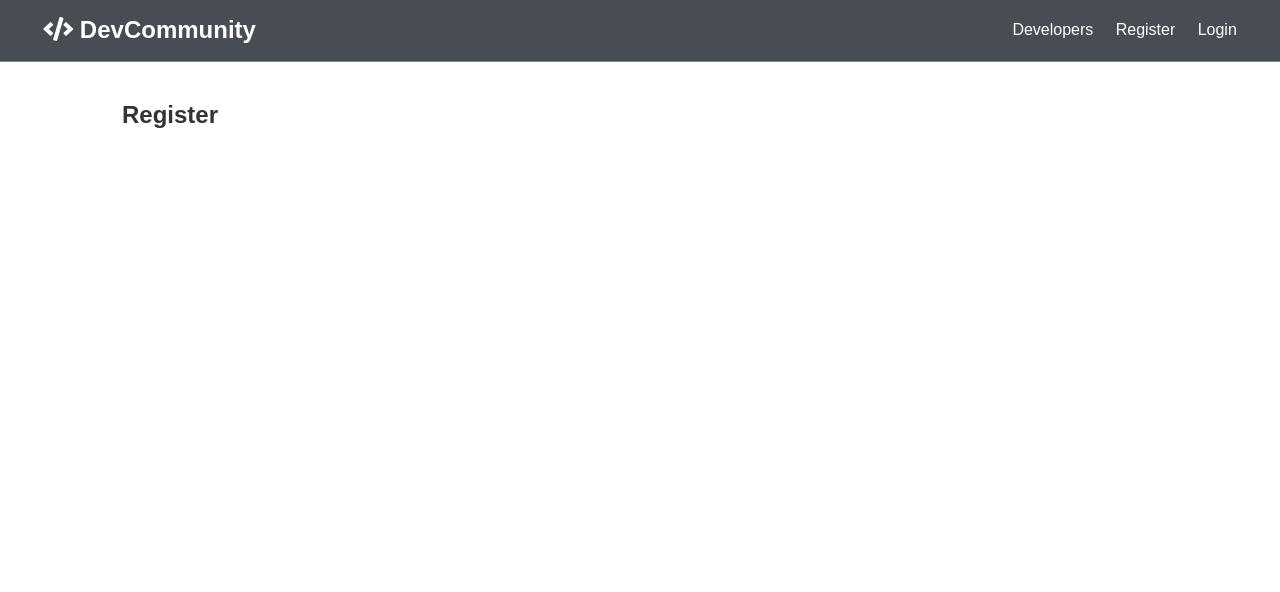
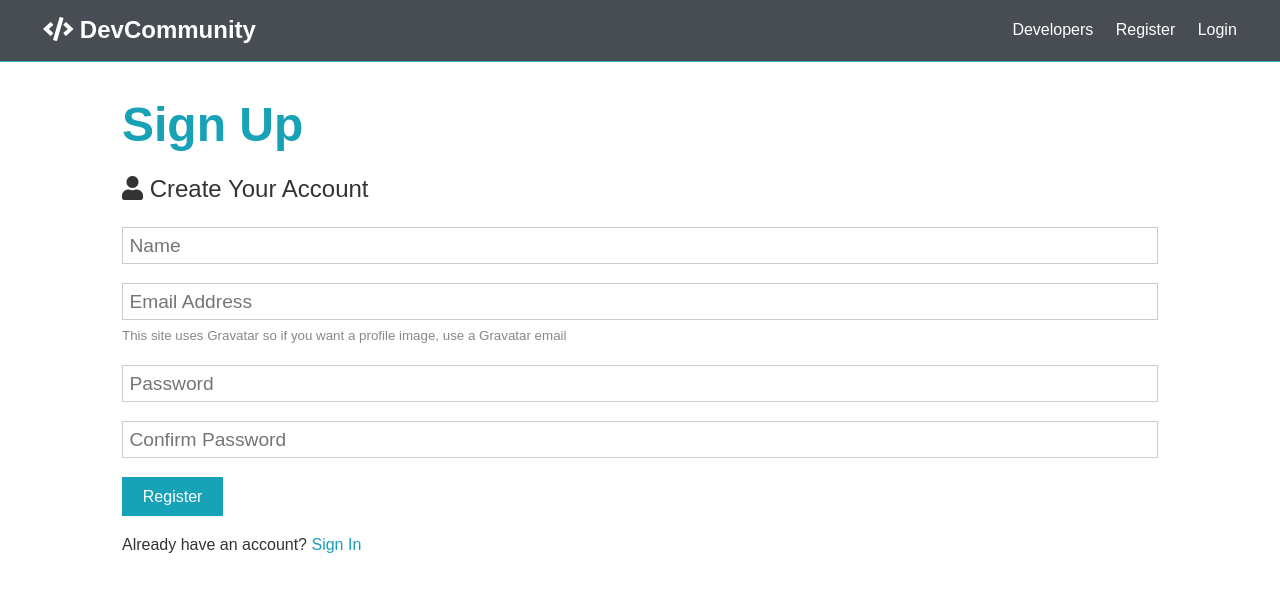
Before and after one commit to shabbir-ahmed/social-network, a React (Create React App) app in the folder frontend/: page /register in a window 1280 px wide. Shown: the top 592 px of the page. Built offline with nearby package versions, Linux system fonts and the light colour scheme.

Commit message:
registration form state management

```diff
--- a/frontend/src/components/auth/Register.js
+++ b/frontend/src/components/auth/Register.js
@@ -1,9 +1,117 @@
-import React from "react";
+import React, { useState } from "react";
+import axios from "axios";
+
+const INTIAL_STATE = {
+	name: "",
+	email: "",
+	password: "",
+	confirmPassword: "",
+};
 
 const Register = () => {
+	const [formData, setFormData] = useState(INTIAL_STATE);
+
+	const { name, email, password, confirmPassword } = formData;
+
+	const formHandling = (e) => {
+		setFormData({ ...formData, [e.target.name]: e.target.value });
+		// console.log(formData);
+	};
+
+	const onSubmit = async (e) => {
+		e.preventDefault();
+		if (password !== confirmPassword) {
+			console.log("Password doesn't match");
+		} else {
+			// console.log(formData);
+			const newUser = {
+				name,
+				email,
+				password,
+			};
+
+			try {
+				const config = {
+					headers: {
+						"Content-Type": "application/json",
+					},
+				};
+
+				const body = JSON.stringify(newUser);
+
+				const res = await axios.post("/api/users", body, config);
+
+				console.log(res.data);
+
+				// setFormData(INTIAL_STATE);
+			} catch (err) {
+				console.error(err.response.data);
+			}
+		}
+	};
+
 	return (
 		<section className="container">
-			<h1>Register</h1>
+			<h1 className="large text-primary">Sign Up</h1>
+			<p className="lead">
+				<i className="fas fa-user"></i> Create Your Account
+			</p>
+			<form className="form" onSubmit={(e) => onSubmit(e)}>
+				<div className="form-group">
+					<input
+						type="text"
+						placeholder="Name"
+						name="name"
+						value={name}
+						onChange={(e) => formHandling(e)}
+						required
+					/>
+				</div>
+				<div className="form-group">
+					<input
+						type="email"
+						placeholder="Email Address"
+						name="email"
+						value={email}
+						onChange={(e) => formHandling(e)}
+						required
+					/>
+					<small className="form-text">
+						This site uses Gravatar so if you want a profile image,
+						use a Gravatar email
+					</small>
+				</div>
+				<div className="form-group">
+					<input
+						type="password"
+						placeholder="Password"
+						name="password"
+						minLength="6"
+						value={password}
+						onChange={(e) => formHandling(e)}
+						required
+					/>
+				</div>
+				<div className="form-group">
+					<input
+						type="password"
+						placeholder="Confirm Password"
+						name="confirmPassword"
+						minLength="6"
+						value={confirmPassword}
+						onChange={(e) => formHandling(e)}
+						required
+					/>
+				</div>
+				<input
+					type="submit"
+					className="btn btn-primary"
+					value="Register"
+				/>
+			</form>
+			<p className="my-1">
+				Already have an account? <a href="login.html">Sign In</a>
+			</p>
 		</section>
 	);
 };
```
